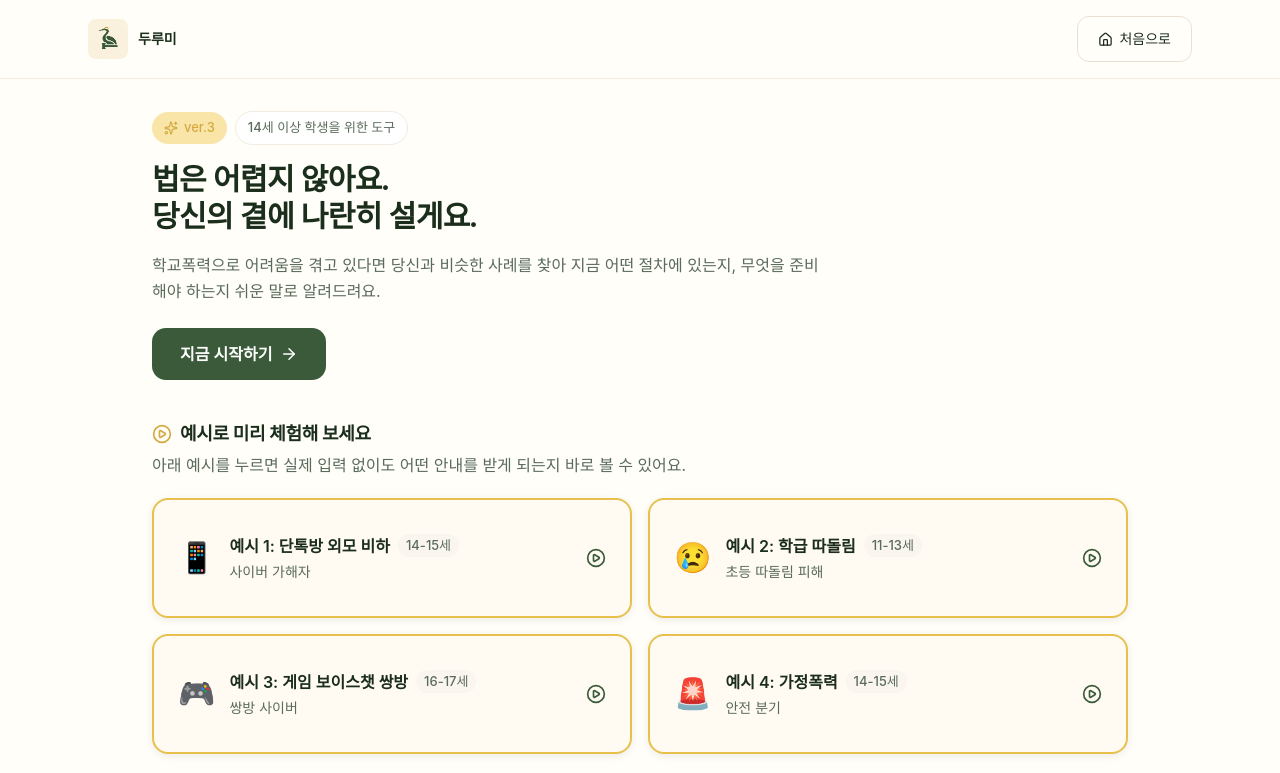
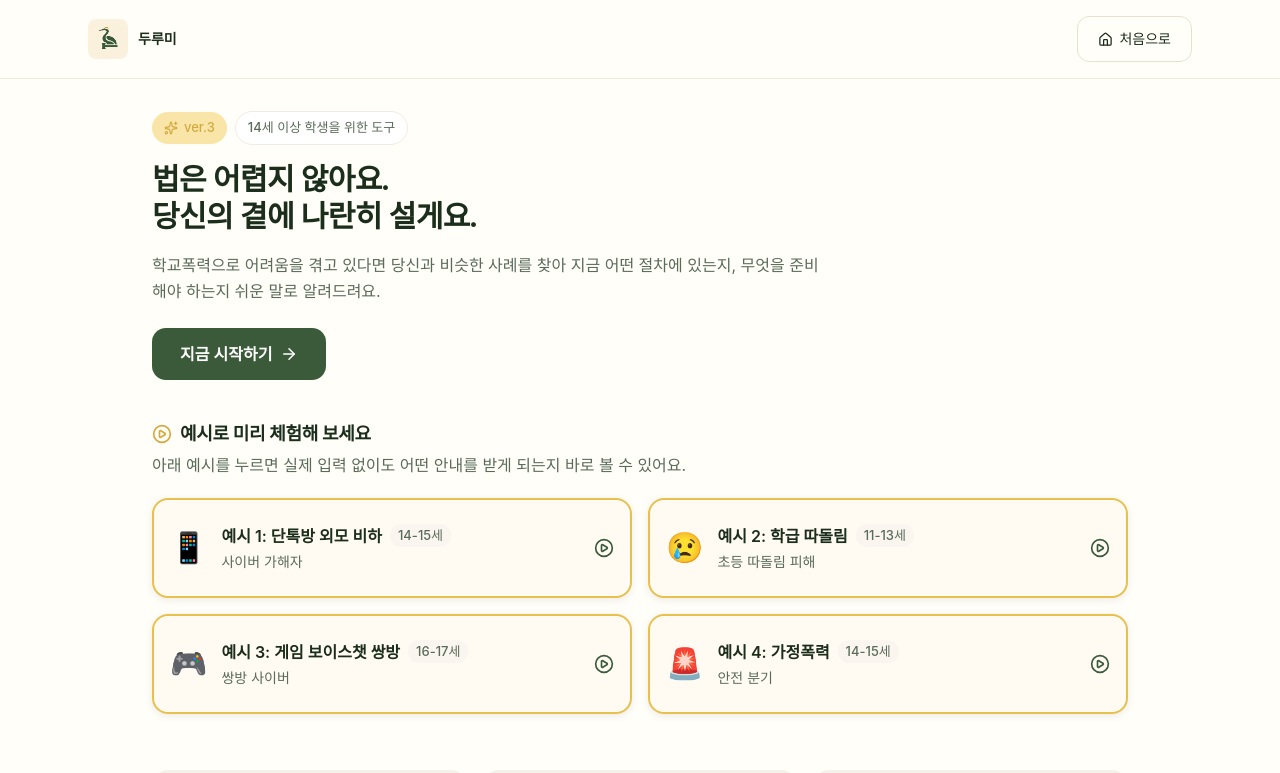
Before and after one commit to durumi-project/naranhi, a React (Vite) app: page / in a window 1280 px wide. Shown: the top 773 px of the page. Built offline with nearby package versions, Linux system fonts and the light colour scheme; a web font is replaced by a local one.

Commit message:
style(ui): 예시 카드 패딩·최소높이 축소(padding 24→16, minHeight 120→100)

```diff
--- a/src/App.jsx
+++ b/src/App.jsx
@@ -616,7 +616,7 @@ function Landing({ onStart, onExample }) {
             const title = derivePersonaTitle(p);
             return (
               <button key={p.id} onClick={() => onExample(p)} className="anim-fade-up" style={{
-                width: '100%', textAlign: 'left', padding: 24, minHeight: 120,
+                width: '100%', textAlign: 'left', padding: 16, minHeight: 100,
                 background: C.cardWarm, border: `2px solid ${C.amber}`, borderRadius: 16,
                 cursor: 'pointer', transition: 'all 0.2s ease',
                 boxShadow: '0 2px 8px rgba(0,0,0,0.08)',
```
